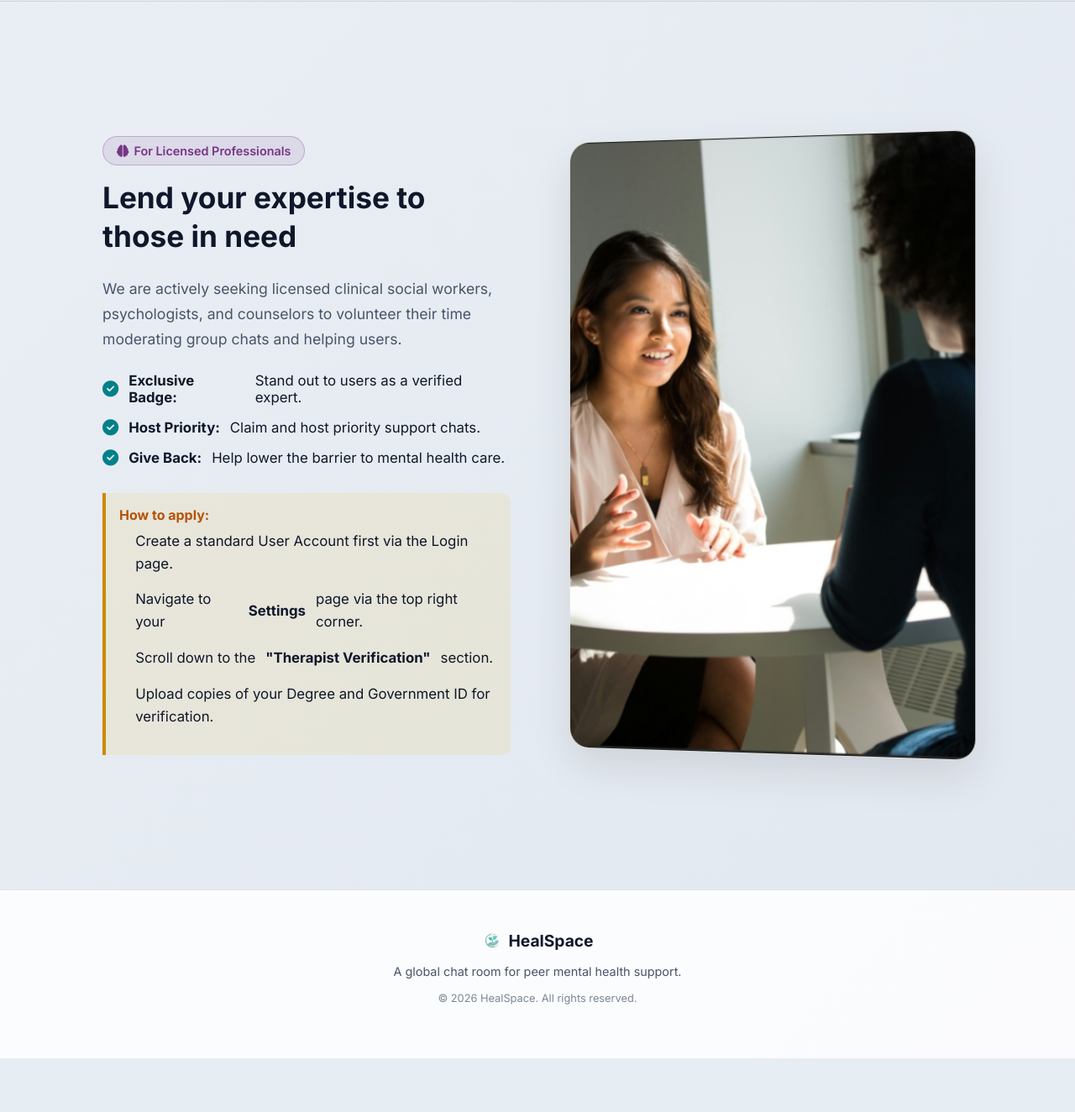
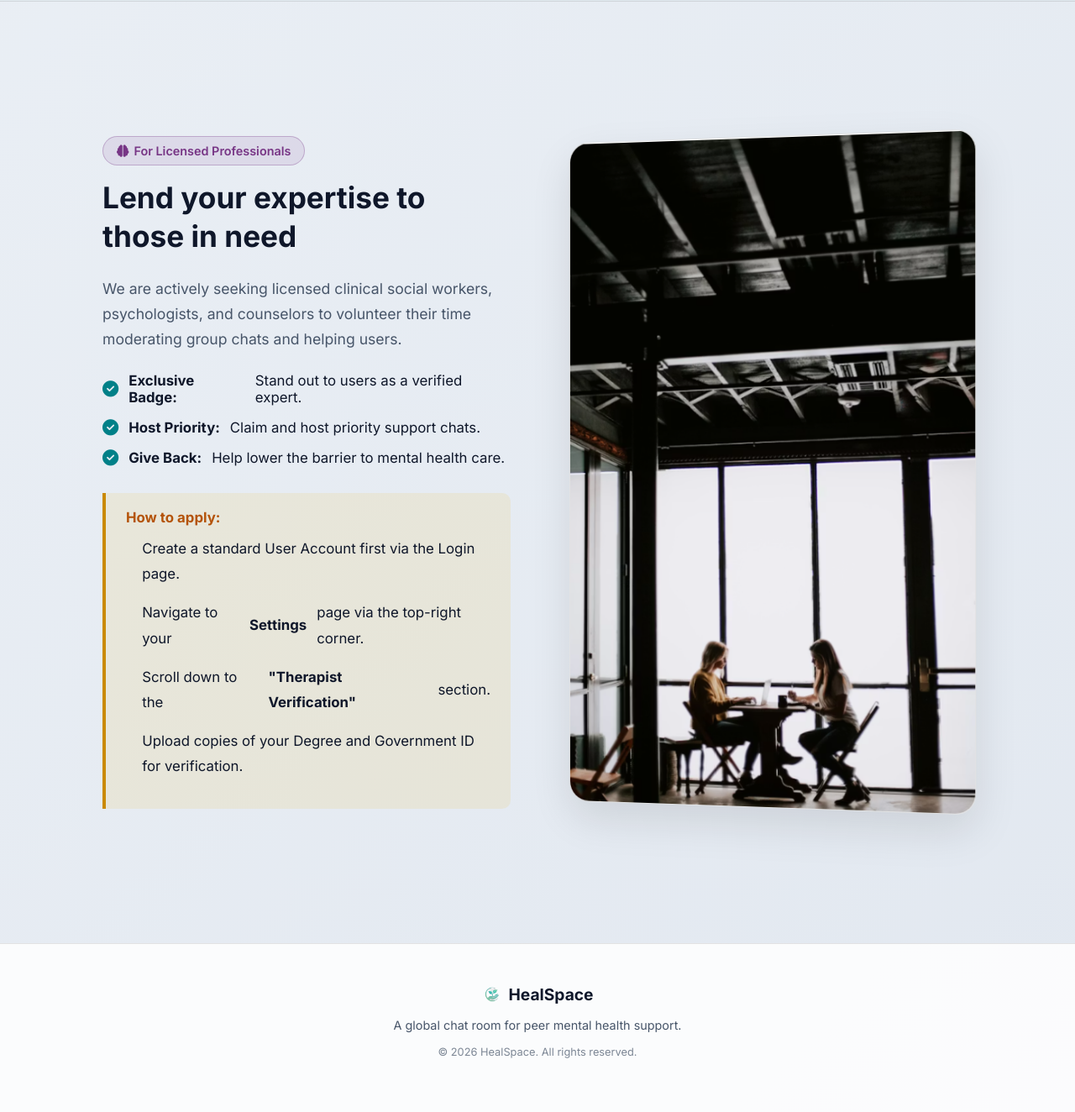
Before and after one commit to BaconFace288/HackYSU-Project, a FastAPI app: page / in a window 1280 px wide. Shown: the part 2833-4157 px from the top of the page at 84% size. Before the commit the page ends 4093 px from the top, so only its background shows below. Run offline with FastAPI, Linux system fonts and the light colour scheme; some libraries are stand-ins or nearby versions.

Commit message:
style: new therapist image + fix How to Apply text layout

```diff
--- a/templates/landing.html
+++ b/templates/landing.html
@@ -655,11 +655,11 @@
                     <li><i class="fas fa-check-circle"></i> <strong>Give Back:</strong> Help lower the barrier to mental health care.</li>
                 </ul>
 
-                <div style="background: rgba(234, 179, 8, 0.1); border-left: 4px solid #ca8a04; padding: 1rem; border-radius: 0 10px 10px 0; margin-top: 2rem;">
-                    <strong style="color: #b45309; display: block; margin-bottom: 0.5rem;">How to apply:</strong>
-                    <ol style="color: var(--text-secondary); padding-left: 1.2rem; margin: 0; line-height: 1.6;">
+                <div style="background: rgba(234, 179, 8, 0.1); border-left: 4px solid #ca8a04; padding: 1.2rem 1.5rem; border-radius: 0 10px 10px 0; margin-top: 2rem;">
+                    <strong style="color: #b45309; display: block; margin-bottom: 0.75rem; font-size: 1.05rem;">How to apply:</strong>
+                    <ol style="color: var(--text-secondary); padding-left: 1.2rem; margin: 0; line-height: 1.8; font-size: 0.95rem;">
                         <li>Create a standard User Account first via the Login page.</li>
-                        <li>Navigate to your <strong>Settings</strong> page via the top right corner.</li>
+                        <li>Navigate to your <strong>Settings</strong> page via the top-right corner.</li>
                         <li>Scroll down to the <strong>"Therapist Verification"</strong> section.</li>
                         <li>Upload copies of your Degree and Government ID for verification.</li>
                     </ol>
@@ -667,7 +667,7 @@
             </div>
 
             <div class="image-wrapper glass-image" style="padding: 0; overflow: hidden; display: flex; align-items: center; justify-content: center; height: 100%; min-height: 400px; border-radius: 24px; border: 1px solid var(--border);">
-                <img src="/static/image2.jpg" alt="Therapist verification" style="width: 100%; height: 100%; object-fit: cover; object-position: 30% 20%;">
+                <img src="/static/image4.jpg" alt="Two professionals in a session" style="width: 100%; height: 100%; object-fit: cover; object-position: center 60%;">
             </div>
         </div>
     </section>
```
Also changed, not shown: static/image4.jpg (added).
